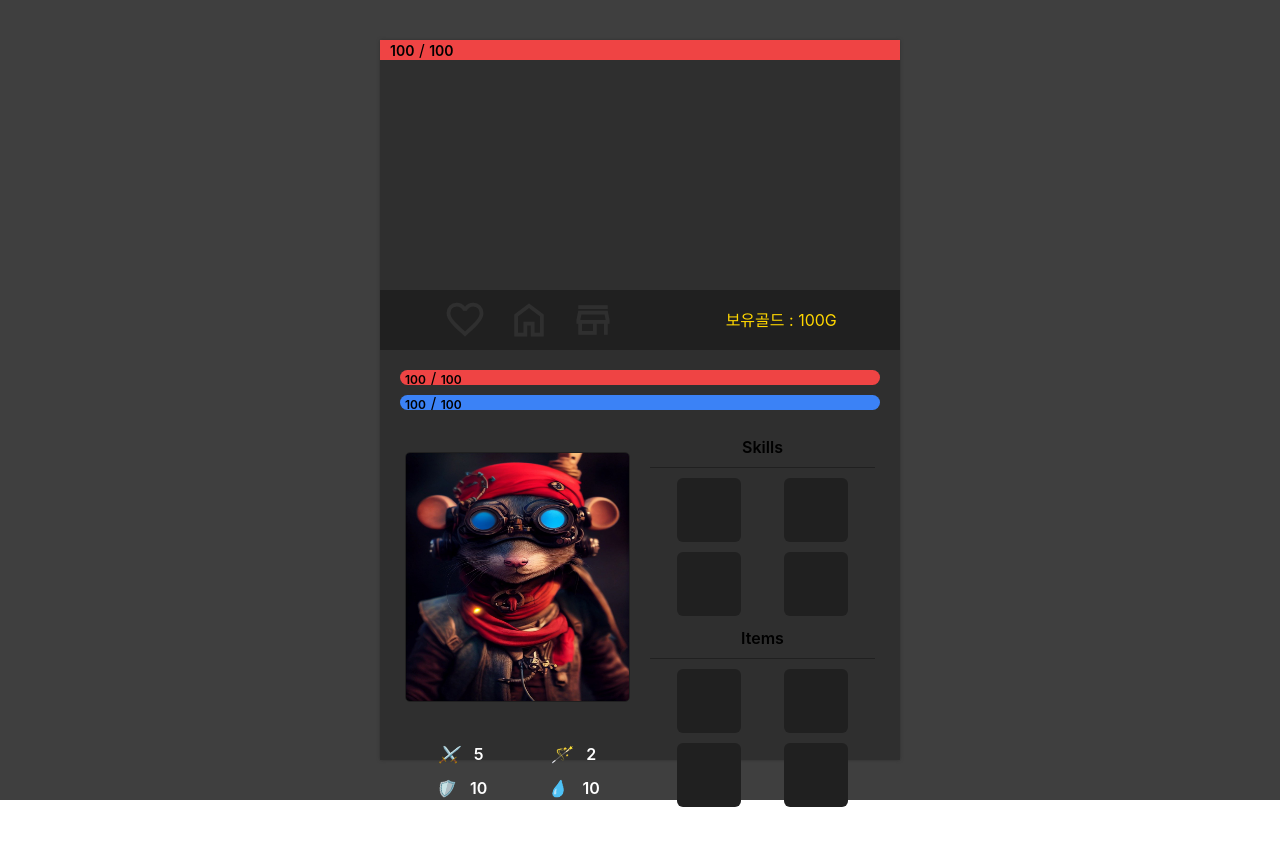
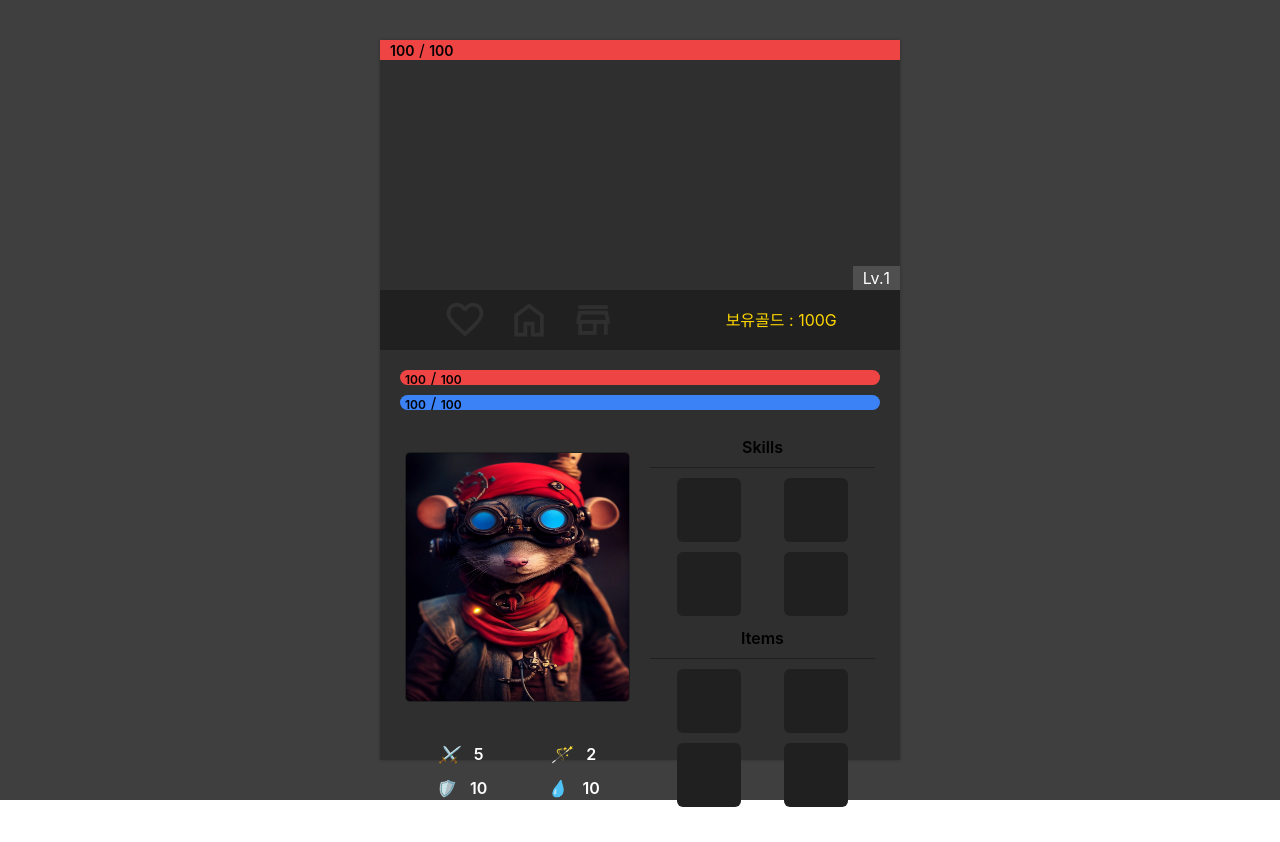
Before and after one commit to 21929457/ClimbTOP, a React (Create React App) app: page /Main in a window 1280 px wide. Built offline with nearby package versions, Linux system fonts and the light colour scheme; no server answers.

Commit message:
Test item upload

```diff
--- a/src/App.css
+++ b/src/App.css
@@ -37,6 +37,7 @@
 
 /* Fight View */
 .fight-view {
+  position: relative;
   height: 250px;
 }
 .monster-hp-wrap {
@@ -57,7 +58,18 @@
   left: 10px;
   transform: translateY(-50%);
 }
-
+.level {
+  display: flex;
+  position: absolute;
+  justify-content: center;
+  align-items: center;
+  width: fit-content;
+  right: 0;
+  bottom: 0;
+  padding: 0 10px;
+  color: white;
+  background-color: #4f4f4f;
+}
 /* Menu */
 .menu {
   display: flex;
--- a/src/components/FightView.js
+++ b/src/components/FightView.js
@@ -1,10 +1,14 @@
+import {useState} from 'react'
+
 export default function FightView() {
+    let [level , setLevel] = useState(1)
     return(
         <div className='fight-view'>
             <div className='monster-hp-wrap px-20'>
-            <div className='monster-hp bg-red-500'></div>
-            <div className='monster-hp-text'><span className='current text-sm font-semibold'>100</span> / <span className='total text-sm font-semibold'>100</span></div>
+                <div className='monster-hp bg-red-500'></div>
+                <div className='monster-hp-text'><span className='current text-sm font-semibold'>100</span> / <span className='total text-sm font-semibold'>100</span></div>
             </div>
+            <p className="level">Lv.<span>{level}</span></p>
        </div>
     )
 }
--- a/src/components/Main.js
+++ b/src/components/Main.js
@@ -1,4 +1,3 @@
-/* eslint-disable array-callback-return */
 import {useState} from 'react'
 import FightView from '../components/FightView'
 import UserState from './UserState'
--- a/src/components/Store.js
+++ b/src/components/Store.js
@@ -4,17 +4,7 @@ import {useEffect , useState} from 'react'
 
 export default function Store() {
     let [itemData , setItemData] = useState([])
-
-    let infoBtn = $('.info')
-    let closeBtn = $('.closeBtn')
     let disc = $('.disc-wrap')
-
-    infoBtn.on('click' , function(){
-        disc.addClass('show')
-    })
-    closeBtn.on('click' , function(){
-        disc.removeClass('show')
-    })
 
     useEffect(function(){
         axios.get('https://raw.githubusercontent.com/21929457/ClimbTOP/refs/heads/master/src/data/item.json').then(function(data){
@@ -27,18 +17,18 @@ export default function Store() {
                 {
                     itemData.map((data)=>{
                        return(
-                        <div className='item'>
+                            <div className='item' key={data.id}>
 
-                            <img alt="item_0"/>
+                                <img alt={data.id}/>
 
                                 <div className="btn-wrap">
-                                <button type='button' className="info">정보</button>
+                                    <button type='button' className="info" onClick={()=>{disc.eq(data.id).addClass('show')}}>정보</button>
                                     <span></span>
                                     <button type='button' className="buy">구매</button>
                                 </div>
 
                                 <div className='disc-wrap'>
-                                <button type='button' className='closeBtn'></button>
+                                    <button type='button' className='closeBtn' onClick={()=>{disc.eq(data.id).removeClass('show')}}></button>
                                     <p className='name'>{data.name}</p>
                                     <p className='cost'><span>{data.cost}</span>G</p>
                                     <span className='line'></span>
--- a/src/data/item.json
+++ b/src/data/item.json
@@ -3,14 +3,14 @@
         "id" : 0,
         "url" : "url",
         "name" : "코어 암",
-        "disc" : "방어 +10 , 체력 +10",
+        "disc" : "방어 +10 체력 +10",
         "cost" : 100
      },
      {
         "id" : 1,
         "url" : "url2",
         "name" : "리자드 소드",
-        "disc" : "공격 + 10 , 체력 + 8",
+        "disc" : "공격 + 10 체력 + 8",
         "cost" : 150
      }
 ]
```
Also changed, not shown: src/image/items/longsword.png (added). Lines whose indentation alone changed are shown as unchanged.
